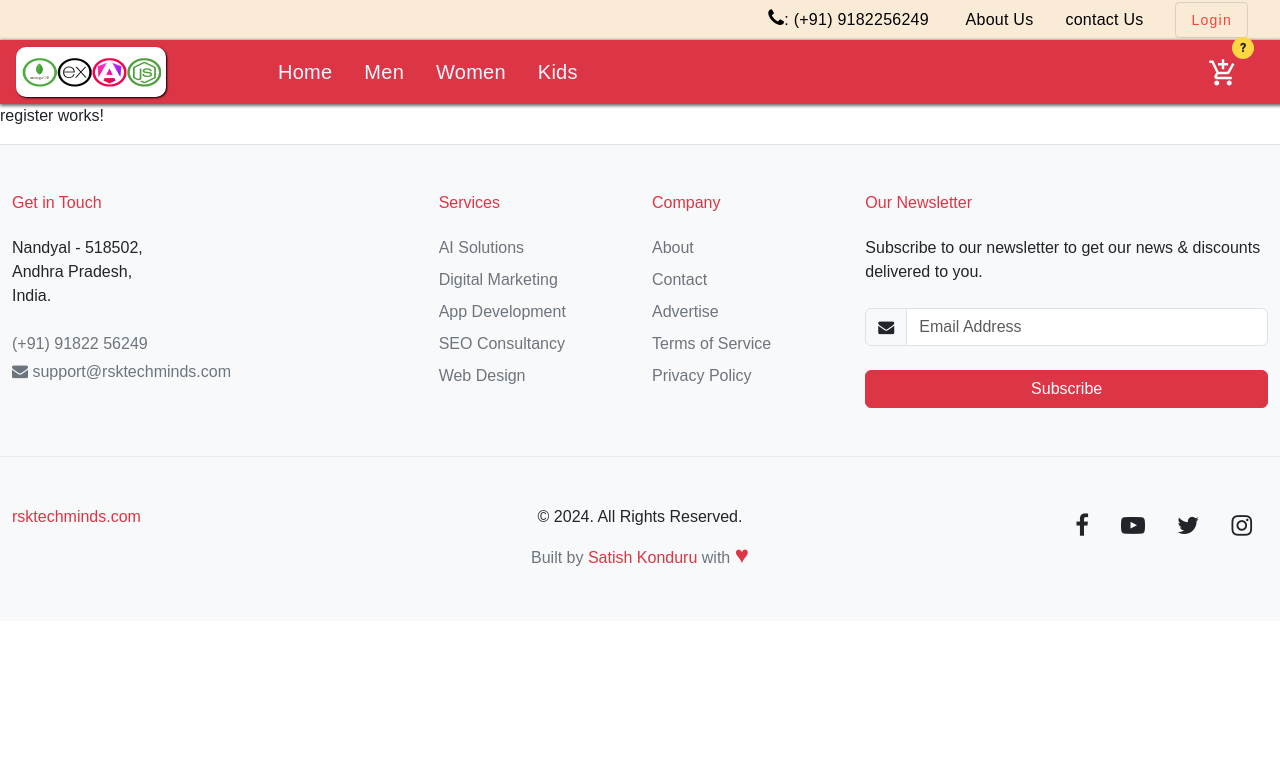
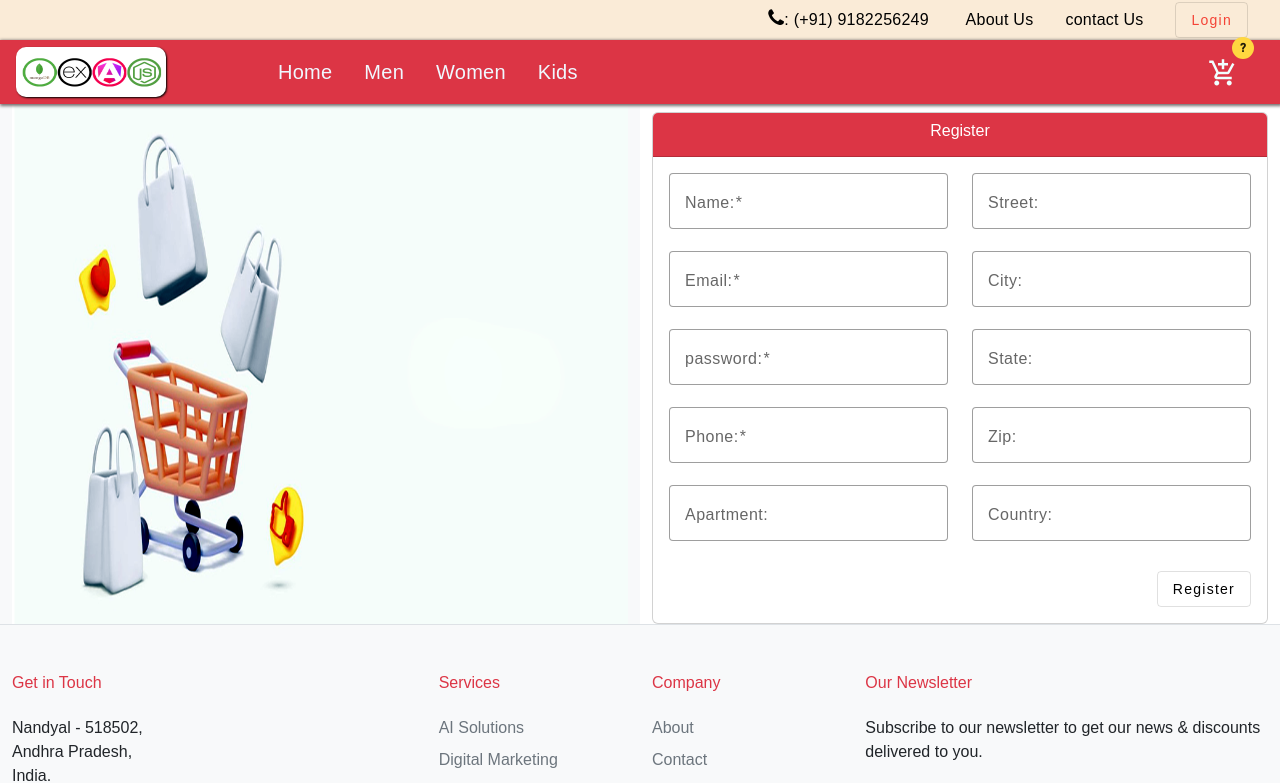
Before and after one commit to SatishKonduru/Batch25, an Angular app in the folder Batch25/Frontend/: page /register in a window 1280 px wide. Shown: the top 783 px of the page. Built offline with nearby package versions, Linux system fonts and the light colour scheme.

Commit message:
Registration UI Complete

```diff
--- a/Batch25/Frontend/src/app/pages/register/register.component.html
+++ b/Batch25/Frontend/src/app/pages/register/register.component.html
@@ -1 +1,118 @@
-<p>register works!</p>
+<div class="container-fluid h-100">
+    <div class="row h-100">
+        <div class="col-md-6 d-flex align-items-center justify-content-center bg-light">
+            <img src="../../../assets/banner/loginBanner.png" class="img-fluid w-100 h-100">
+        </div>
+        <div class="col-md-6 d-flex align-items-center justify-content-center">
+            <div class="card w-100 mt-2">
+                <div class="card-header bg-danger">
+                    <h6 class="card-title text-center text-white">Register</h6>
+                </div>
+                <div class="card-body">
+                    <form [formGroup]="registerForm">
+                        <div class="row">
+                            <div class="col-md-6">
+                                <div class="form-group">
+                                   <mat-form-field appearance="outline" style="width: 100%;">
+                                    <mat-label>Name:</mat-label>
+                                    <input matInput type="text" formControlName="name" >
+                                   @if(registerForm.controls.name.errors?.required){
+                                        <mat-error>
+                                            This Field is Mandatory
+                                        </mat-error>
+                                   }@else if (registerForm.controls.name.errors?.pattern) {
+                                    <mat-error>
+                                        Invalid Name
+                                    </mat-error>
+                                   }
+                                   </mat-form-field>
+                                </div>
+                                <div class="form-group">
+                                    <mat-form-field appearance="outline" style="width: 100%;">
+                                     <mat-label>Email:</mat-label>
+                                     <input matInput type="text" formControlName="email" >
+                                    @if(registerForm.controls.email.errors?.required){
+                                         <mat-error>
+                                             This Field is Mandatory
+                                         </mat-error>
+                                    }@else if (registerForm.controls.email.errors?.pattern) {
+                                     <mat-error>
+                                         Invalid Email
+                                     </mat-error>
+                                    }
+                                    </mat-form-field>
+                                 </div>
+                                 <div class="form-group">
+                                    <mat-form-field appearance="outline" style="width: 100%;">
+                                     <mat-label>password:</mat-label>
+                                     <input matInput type="password" formControlName="password" >
+                                    @if(registerForm.controls.password.errors?.required){
+                                         <mat-error>
+                                             This Field is Mandatory
+                                         </mat-error>
+                                    }
+                                    </mat-form-field>
+                                 </div>
+                                 <div class="form-group">
+                                    <mat-form-field appearance="outline" style="width: 100%;">
+                                     <mat-label>Phone:</mat-label>
+                                     <input matInput type="text" formControlName="phone" >
+                                    @if(registerForm.controls.phone.errors?.required){
+                                         <mat-error>
+                                             This Field is Mandatory
+                                         </mat-error>
+                                    }@else if (registerForm.controls.phone.errors?.pattern) {
+                                     <mat-error>
+                                         Invalid Phone number
+                                     </mat-error>
+                                    }
+                                    </mat-form-field>
+                                 </div>
+                                 <div class="form-group">
+                                    <mat-form-field appearance="outline" style="width: 100%;">
+                                     <mat-label>Apartment:</mat-label>
+                                     <input matInput type="password" formControlName="apartment" >
+
+                                    </mat-form-field>
+                                 </div>
+                            </div>
+                            <div class="col-md-6">
+                                <div class="form-group">
+                                    <mat-form-field appearance="outline" style="width: 100%;">
+                                     <mat-label>Street:</mat-label>
+                                     <input matInput type="text" formControlName="street" >
+                                    </mat-form-field>
+                                 </div>
+                                 <div class="form-group">
+                                    <mat-form-field appearance="outline" style="width: 100%;">
+                                     <mat-label>City:</mat-label>
+                                     <input matInput type="text" formControlName="city" >
+                                    </mat-form-field>
+                                 </div>
+                                 <div class="form-group">
+                                    <mat-form-field appearance="outline" style="width: 100%;">
+                                     <mat-label>State:</mat-label>
+                                     <input matInput type="text" formControlName="state" >
+                                    </mat-form-field>
+                                 </div>
+                                 <div class="form-group">
+                                    <mat-form-field appearance="outline" style="width: 100%;">
+                                     <mat-label>Zip:</mat-label>
+                                     <input matInput type="text" formControlName="zip" >
+                                    </mat-form-field>
+                                 </div>
+                                 <div class="form-group">
+                                    <mat-form-field appearance="outline" style="width: 100%;">
+                                     <mat-label>Country:</mat-label>
+                                     <input matInput type="text" formControlName="country" >
+                                    </mat-form-field>
+                                 </div>
+                            </div>
+                        </div>
+                       <button mat-stroked-button class="float-end mt-2" (click)="onRegister()">Register</button>
+                    </form>
+                </div>
+            </div>
+        </div>
+    </div>
+</div>
--- a/Batch25/Frontend/src/app/pages/register/register.component.ts
+++ b/Batch25/Frontend/src/app/pages/register/register.component.ts
@@ -4,6 +4,7 @@ import { FormBuilder, FormGroup, FormsModule, ReactiveFormsModule, Validators }
 import { UserService } from '../../services/user.service';
 import { Router } from '@angular/router';
 import { globalProperties } from '../../shared/globalProperties';
+import { SnackbarService } from '../../services/snackbar.service';
 
 @Component({
   selector: 'register',
@@ -11,7 +12,7 @@ import { globalProperties } from '../../shared/globalProperties';
   imports: [AngularMaterialModule, FormsModule, ReactiveFormsModule],
   templateUrl: './register.component.html',
   styleUrl: './register.component.css',
-  providers: [UserService]
+  providers: [UserService, SnackbarService]
 })
 export class RegisterComponent implements OnInit{
 
@@ -19,7 +20,8 @@ export class RegisterComponent implements OnInit{
  public responseMsg: any = ''
  constructor(private _userService: UserService,
             private _formBuilder: FormBuilder,
-            private _router: Router
+            private _router: Router,
+            private _snackbar: SnackbarService
  ){}
 
  ngOnInit(): void {
@@ -42,18 +44,21 @@ export class RegisterComponent implements OnInit{
  onRegister(){
   const data = this.registerForm.value
   this._userService.userRegister(data)
-  .subscribe((res: any) => {
-    this.responseMsg = res?.message
-    console.log(this.responseMsg)
-    this._router.navigate(['/login'])
-  }, (err: any) => {
-    if(err.error?.message){
-      this.responseMsg = err.error?.message
+  .subscribe({
+    next: (res: any) =>{
+      this.responseMsg = res.message
+      this._snackbar.openSnackbar(this.responseMsg, 'success')
+      this._router.navigate(['/'])
+    },
+    error: (err: any) => {
+      if(err.error?.message){
+        this.responseMsg = err.error?.message
+      }
+      else{
+        this.responseMsg = globalProperties.genericError
+      }
+      this._snackbar.openSnackbar(this.responseMsg, globalProperties.error)
     }
-    else{
-      this.responseMsg = globalProperties.genericError
-    }
-    console.log(this.responseMsg)
   })
  }
 
--- /dev/null
+++ b/Batch25/Frontend/src/app/services/snackbar.service.ts
@@ -0,0 +1,32 @@
+import { Injectable } from '@angular/core';
+import { MatSnackBar } from '@angular/material/snack-bar';
+
+@Injectable({
+  providedIn: 'root'
+})
+export class SnackbarService {
+
+  constructor(private _snackbar: MatSnackBar) { }
+
+  openSnackbar(msg: string, action: string){
+    if(action === 'error'){
+      this._snackbar.open(msg, 'OK', {
+        horizontalPosition: 'center',
+        verticalPosition: 'top',
+        duration: 3000,
+        panelClass: ['error-snackbar']
+      })
+    }
+    else{
+      this._snackbar.open(msg, 'OK', {
+        horizontalPosition: 'center',
+        verticalPosition: 'top',
+        duration: 3000,
+        panelClass: ['success-snackbar']
+      })
+    }
+  }
+
+
+
+}
--- a/Batch25/Frontend/src/styles.css
+++ b/Batch25/Frontend/src/styles.css
@@ -6,3 +6,25 @@
 * , body {
     font-family: "Poppins", sans-serif;
 }
+
+/* .error-snackbar{
+    background-color: #DC3545;
+    color: #fff;
+}
+.success-snackbar{
+    background-color: green;
+    color: white;
+} */
+
+.mat-mdc-snack-bar-container{
+    &.error-snackbar{
+        --mdc-snackbar-container-color: #ac0e0e !important;
+        --mdc-snackbar-supporting-text-color: #fff !important
+    }
+}
+.mat-mdc-snack-bar-container{
+    &.success-snackbar{
+        --mdc-snackbar-container-color: #218503!important;
+        --mdc-snackbar-supporting-text-color: #fff !important
+    }
+}
```
Also changed, not shown: Batch25/Frontend/src/app/modules/angular-material/angular-material.module.ts (+7 -1 lines).
